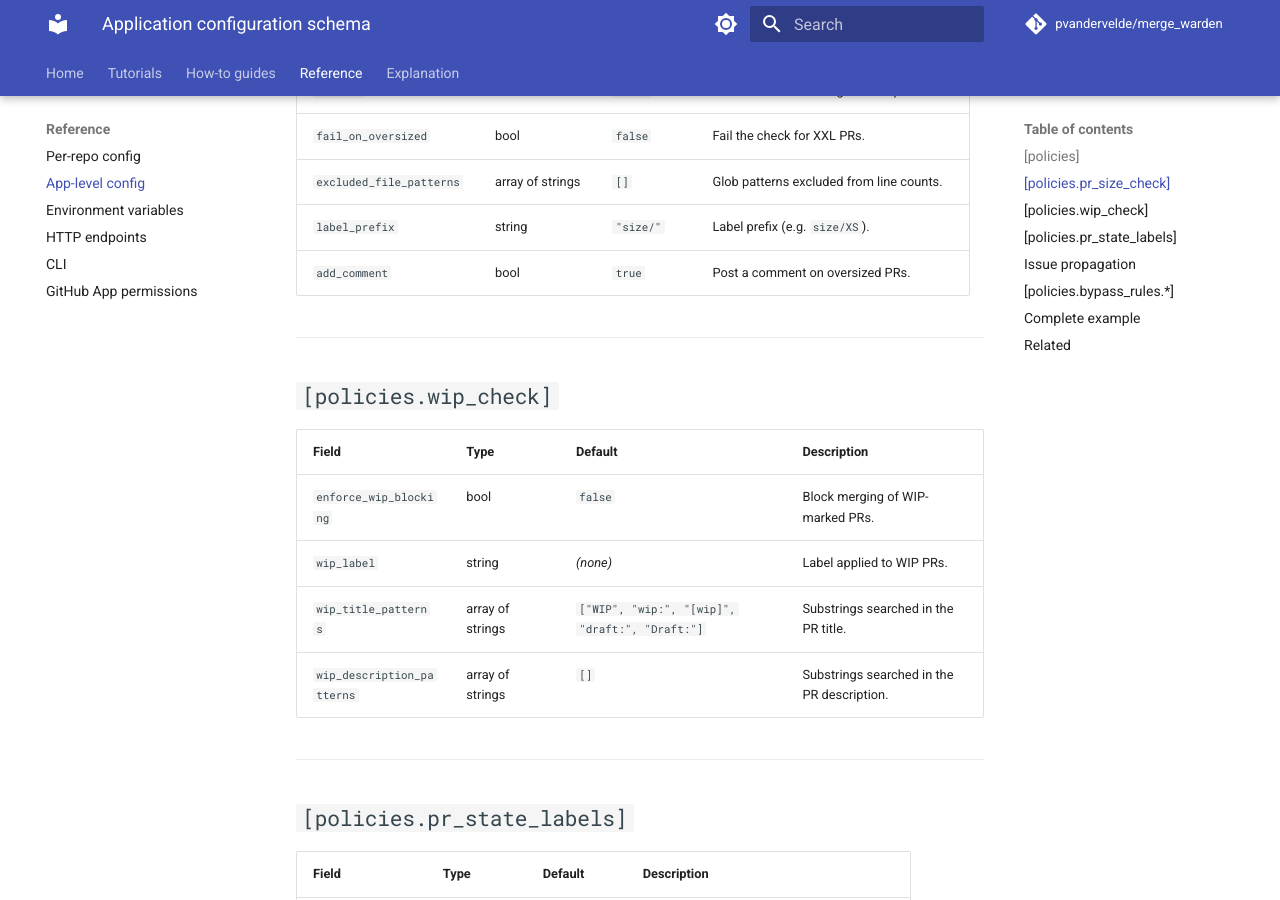
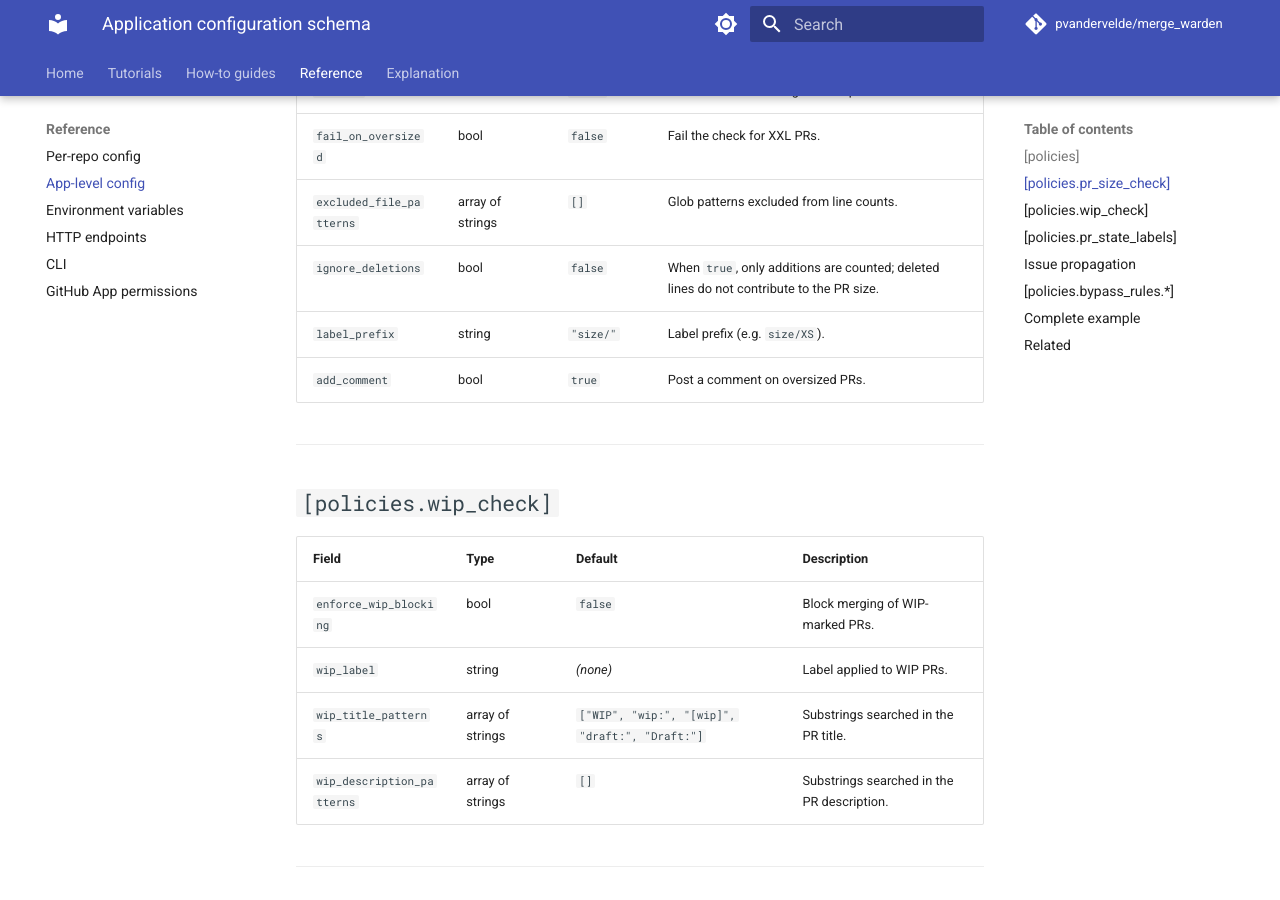
Before and after one commit to pvandervelde/merge_warden, an MkDocs documentation site: the page built from docs/user/reference/app-config.md, in a window 1280 px wide and 900 px high, scrolled down 1176 px. Built offline with MkDocs 1.6.1 and Material for MkDocs 9.7.7, drawn with Linux system fonts in a browser that asks for light colours; comment, search, counter and statistics services are not loaded.

Commit message:
docs(size): document ignore_deletions field in reference docs and sample configs

```diff
--- a/docs/user/reference/app-config.md
+++ b/docs/user/reference/app-config.md
@@ -43,6 +43,7 @@ Top-level policy defaults.
 | `enabled` | bool | `false` | Enable PR size labeling for all repositories. |
 | `fail_on_oversized` | bool | `false` | Fail the check for XXL PRs. |
 | `excluded_file_patterns` | array of strings | `[]` | Glob patterns excluded from line counts. |
+| `ignore_deletions` | bool | `false` | When `true`, only additions are counted; deleted lines do not contribute to the PR size. |
 | `label_prefix` | string | `"size/"` | Label prefix (e.g. `size/XS`). |
 | `add_comment` | bool | `true` | Post a comment on oversized PRs. |
 
```
Also changed, not shown: docs/user/reference/per-repo-config.md (+1 -0 lines), 2 other files.
